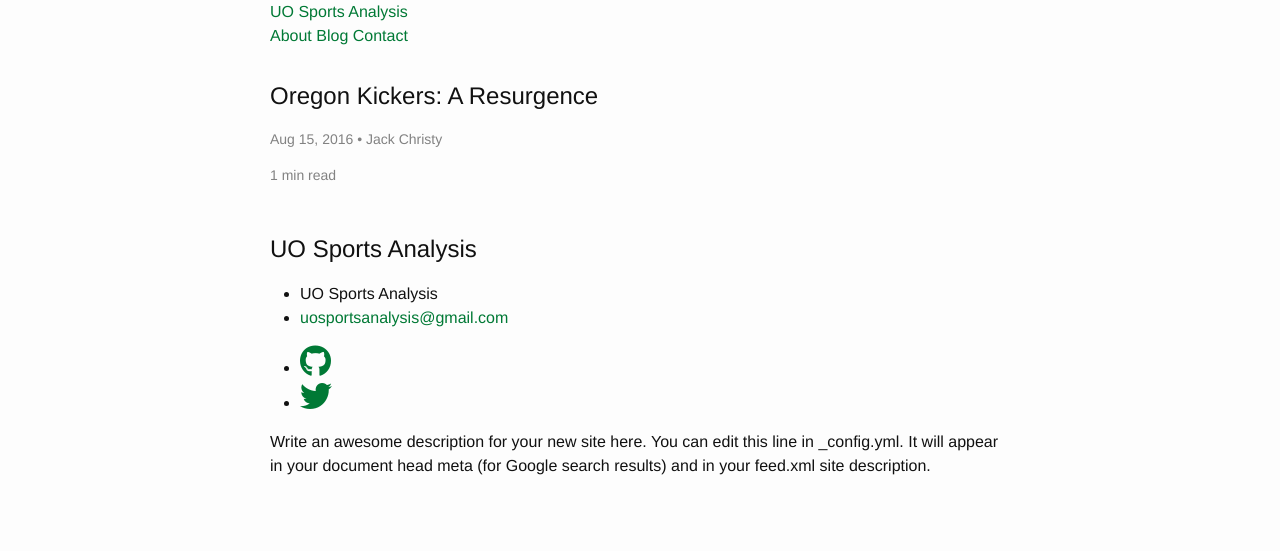
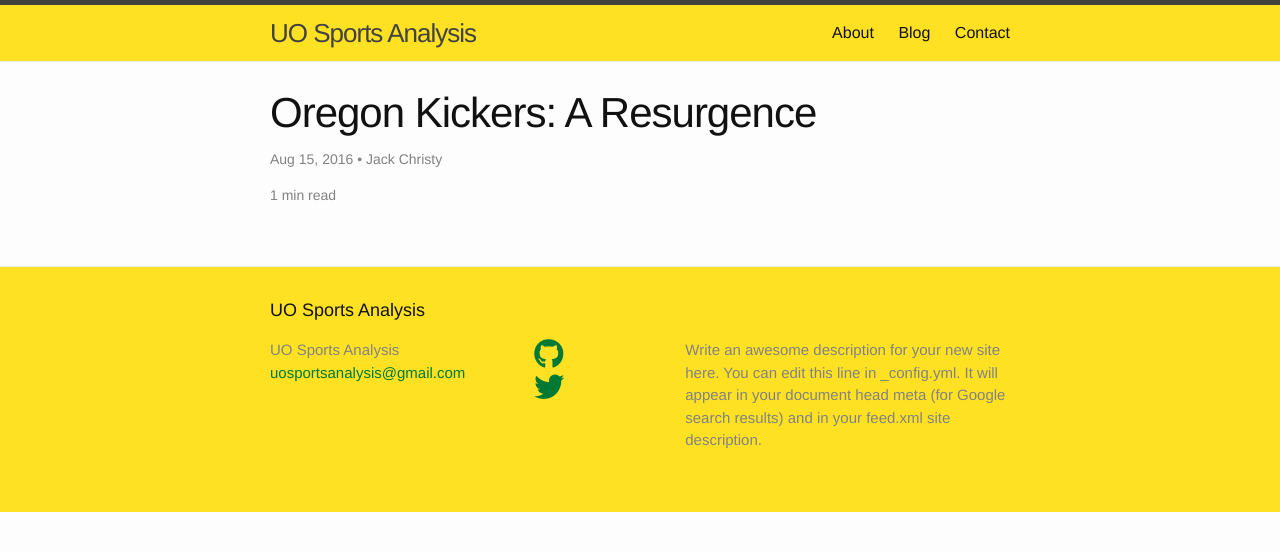
Before and after one commit to uosportsanalysis/uosportsanalysis.github.io, a Jekyll site: the page built from _posts/2016-08-15-oregon-kickers.md, in a window 1280 px wide. Shown: the top 551 px of the page. Built offline with Jekyll 4.4.1, drawn with Linux system fonts in a browser that asks for light colours; nearby versions of some CDN libraries.

Commit message:
update include statements on main.scss

```diff
--- a/css/main.scss
+++ b/css/main.scss
@@ -51,5 +51,9 @@ $on-laptop:        800px;
 @import
         "base",
         "layout",
+        "header",
+        "footer",
+        "post",
+        "about",
         "syntax-highlighting"
 ;
```
